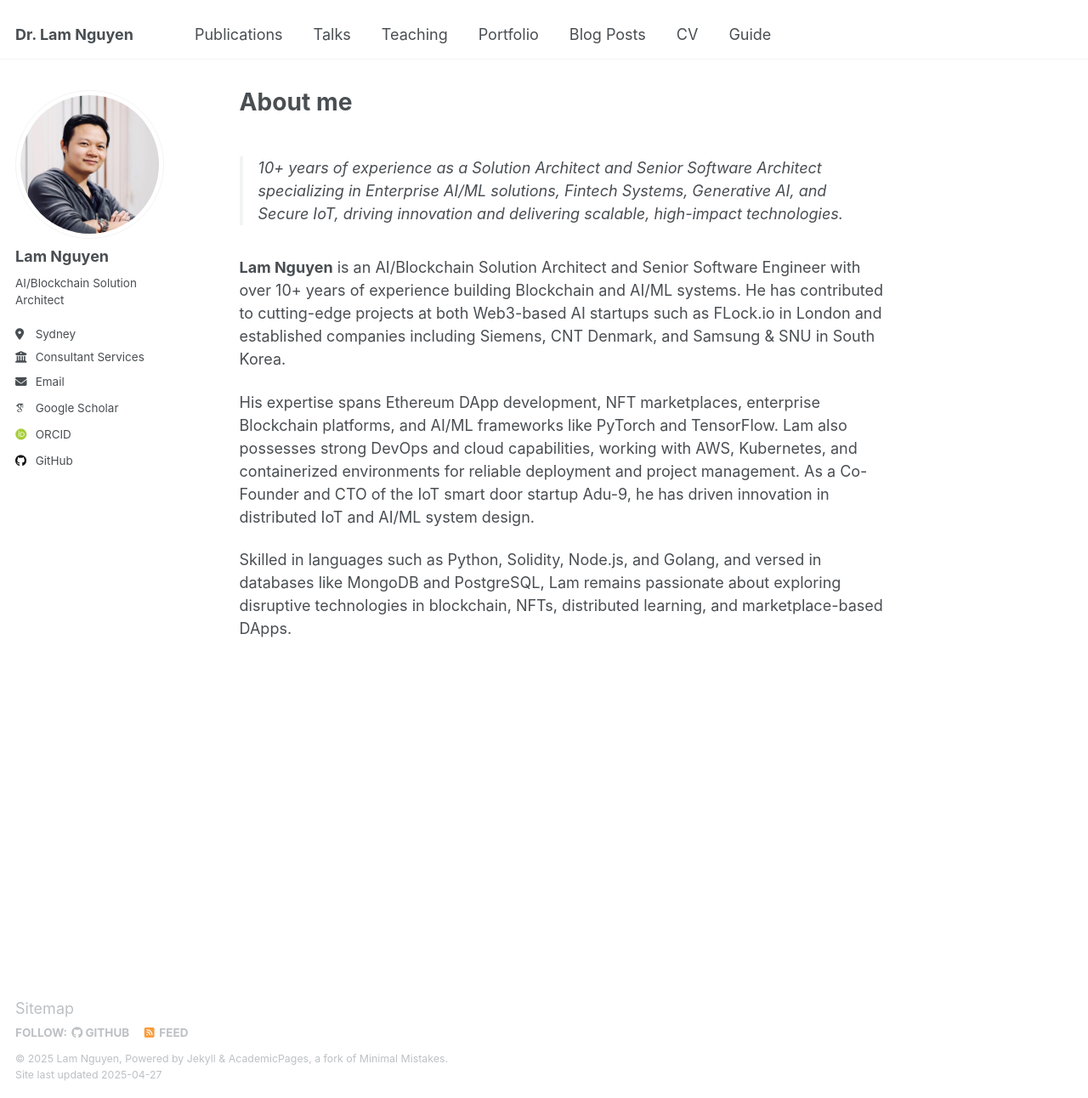
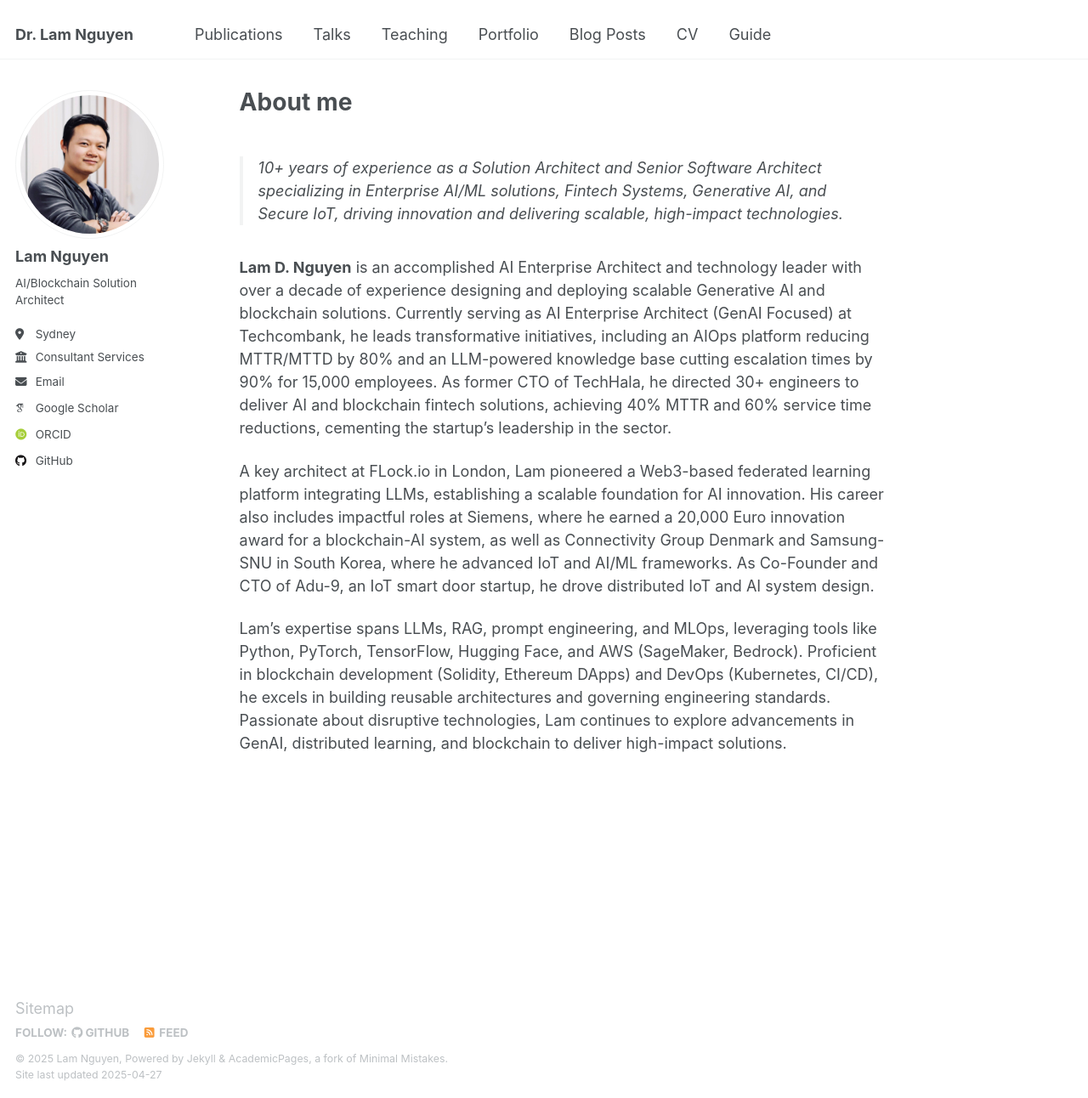
Before and after one commit to lamnd09/lamnd, a Jekyll site: the page built from _pages/about.md, in a window 1280 px wide and 1292 px high. Shown: the whole window at 85% size. Built offline with Jekyll 4.4.1, drawn with Linux system fonts in a browser that asks for light colours; some web fonts are replaced.

Commit message:
update Bio

```diff
--- a/_pages/about.md
+++ b/_pages/about.md
@@ -8,8 +8,8 @@ redirect_from:
 ---
 > 10+ years of experience as a Solution Architect and Senior Software Architect specializing in Enterprise AI/ML solutions, Fintech Systems, Generative AI, and Secure IoT, driving innovation and delivering scalable, high-impact technologies.
 
-**Lam Nguyen** is an AI/Blockchain Solution Architect and Senior Software Engineer with over 10+ years of experience building Blockchain and AI/ML systems. He has contributed to cutting-edge projects at both Web3-based AI startups such as FLock.io in London and established companies including Siemens, CNT Denmark, and Samsung & SNU in South Korea.
+**Lam D. Nguyen** is an accomplished AI Enterprise Architect and technology leader with over a decade of experience designing and deploying scalable Generative AI and blockchain solutions. Currently serving as AI Enterprise Architect (GenAI Focused) at Techcombank, he leads transformative initiatives, including an AIOps platform reducing MTTR/MTTD by 80% and an LLM-powered knowledge base cutting escalation times by 90% for 15,000 employees. As former CTO of TechHala, he directed 30+ engineers to deliver AI and blockchain fintech solutions, achieving 40% MTTR and 60% service time reductions, cementing the startup’s leadership in the sector.
 
-His expertise spans Ethereum DApp development, NFT marketplaces, enterprise Blockchain platforms, and AI/ML frameworks like PyTorch and TensorFlow. Lam also possesses strong DevOps and cloud capabilities, working with AWS, Kubernetes, and containerized environments for reliable deployment and project management. As a Co-Founder and CTO of the IoT smart door startup Adu-9, he has driven innovation in distributed IoT and AI/ML system design.
+A key architect at FLock.io in London, Lam pioneered a Web3-based federated learning platform integrating LLMs, establishing a scalable foundation for AI innovation. His career also includes impactful roles at Siemens, where he earned a 20,000 Euro innovation award for a blockchain-AI system, as well as Connectivity Group Denmark and Samsung-SNU in South Korea, where he advanced IoT and AI/ML frameworks. As Co-Founder and CTO of Adu-9, an IoT smart door startup, he drove distributed IoT and AI system design.
 
-Skilled in languages such as Python, Solidity, Node.js, and Golang, and versed in databases like MongoDB and PostgreSQL, Lam remains passionate about exploring disruptive technologies in blockchain, NFTs, distributed learning, and marketplace-based DApps.
+Lam’s expertise spans LLMs, RAG, prompt engineering, and MLOps, leveraging tools like Python, PyTorch, TensorFlow, Hugging Face, and AWS (SageMaker, Bedrock). Proficient in blockchain development (Solidity, Ethereum DApps) and DevOps (Kubernetes, CI/CD), he excels in building reusable architectures and governing engineering standards. Passionate about disruptive technologies, Lam continues to explore advancements in GenAI, distributed learning, and blockchain to deliver high-impact solutions.
```
